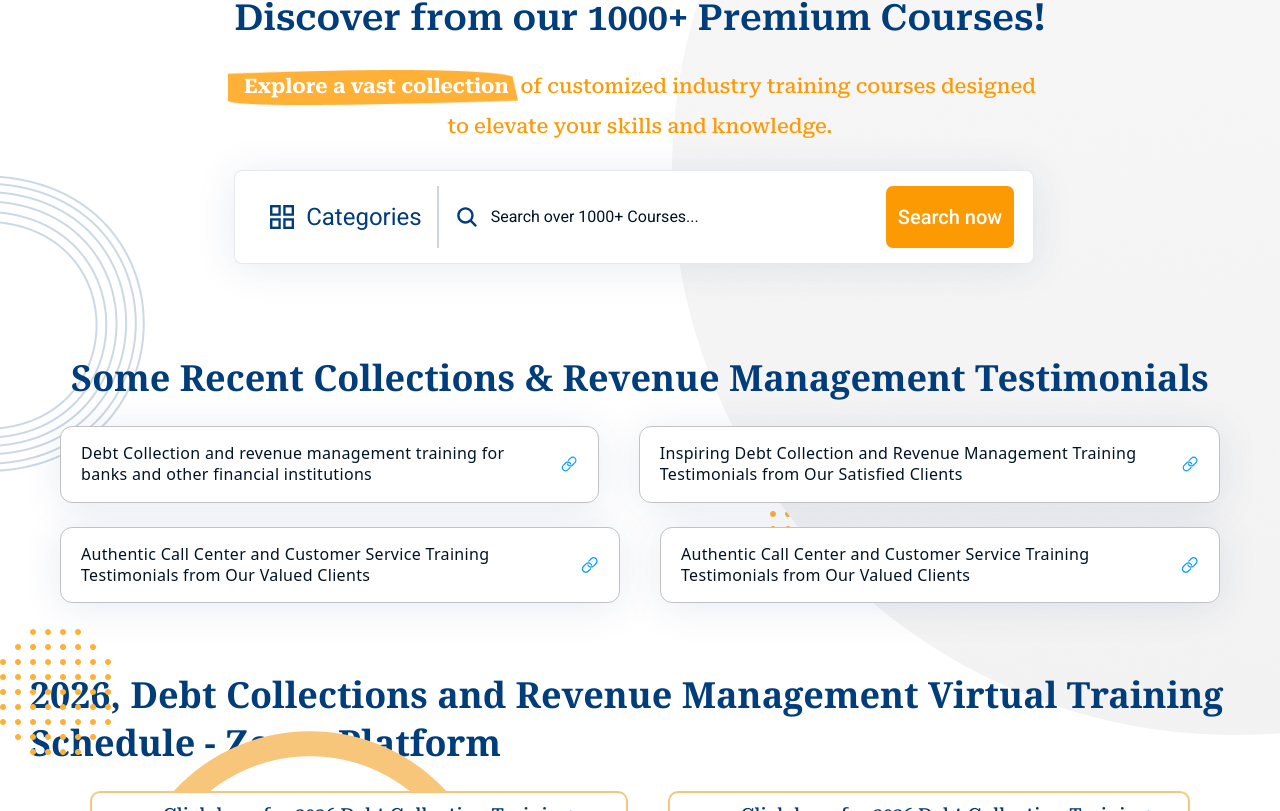
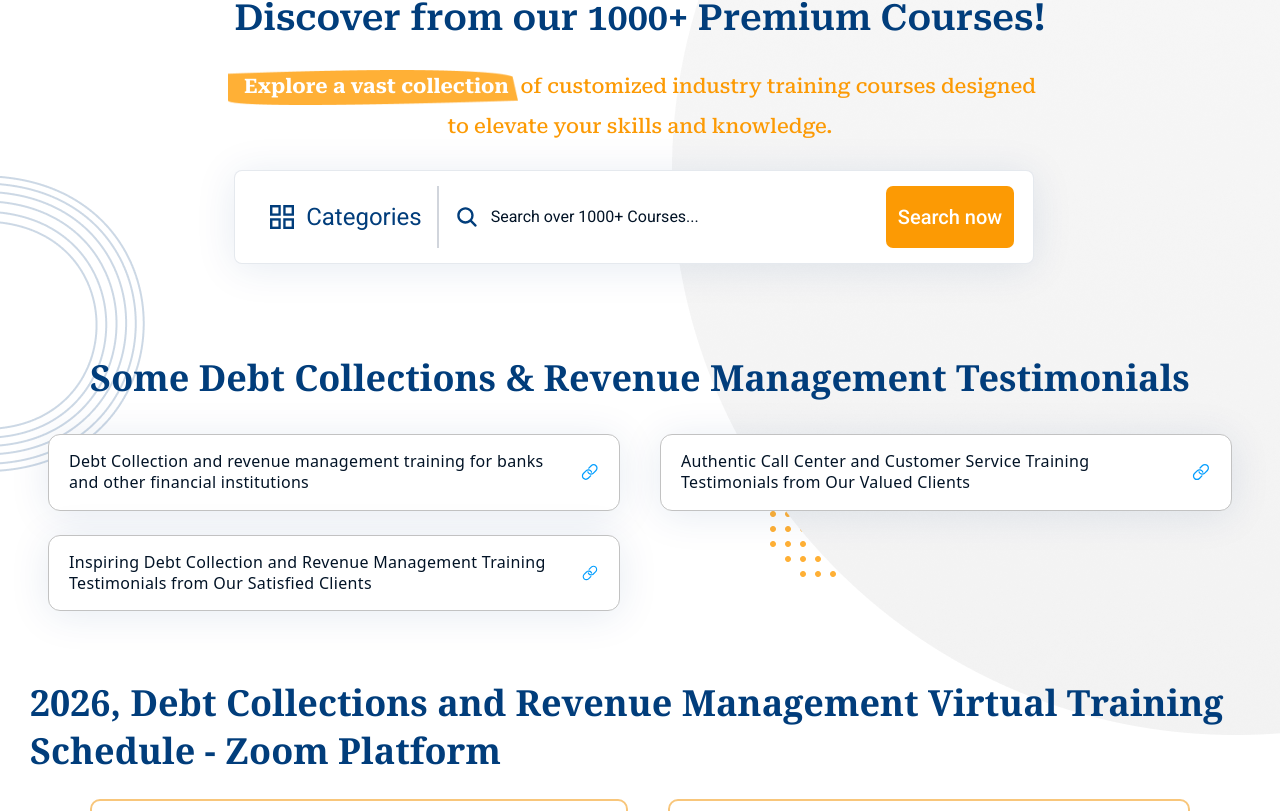
Before and after one commit to rishabh4614/cohenandklein, a React (Vite) app: page / in a window 1280 px wide. Shown: the part 524-1335 px from the top of the page. Built offline with nearby package versions, Linux system fonts and the light colour scheme; the HTML template or start-up script is replaced by a standard one.

Commit message:
Some Debt Collections & Revenue Management Testimonials

```diff
--- a/src/Components/Testimonial/Testimonial.jsx
+++ b/src/Components/Testimonial/Testimonial.jsx
@@ -7,18 +7,17 @@ import CoursePdf from "../../assets/CourcesPDF/CoursePdf.js";
 
 const Testimonial = () => {
   return (
-
-
     <div className="mx-auto">
 
-      <div className=" z-10">
-        <div>
-          <div className="font-serif lg:text-[36px] sm:text-2xl text-base text-center text-primary font-semibold">
-            Some Recent Collections & Revenue Management Testimonials
+      <div className="z-10">
+        <div className="px-4 sm:px-6 lg:px-12">
+          <div className="font-serif lg:text-[36px] sm:text-2xl text-base text-center text-primary font-semibold mb-8">
+            Some Debt Collections & Revenue Management Testimonials
           </div>
 
-          <div className="flex xl:flex-row flex-col mt-6 gap-10 md:px-15 justify-center ">
-
+          <div className="flex flex-col lg:flex-row gap-10">
+            {/* Left column */}
+            <div className="flex flex-col sm:gap-6 gap-3 lg:items-left items-left ">
               <div className=" flex gap-3 cursor-pointer items-center max-w-[660px] border-[1px] border-[#C2C2C2] px-5 py-4 rounded-xl bg-white shadow-[0_4px_40px_rgba(1,61,123,0.10)]">
                 <Link
                   to="#"
@@ -32,7 +31,6 @@ const Testimonial = () => {
                 </Link>
                 <IoIosLink className="text-[#039EFF] h-7 w-7 cursor-pointer" />
               </div>
-
               <div className=" flex gap-3 items-center max-w-[660px] border-[1px] border-[#C2C2C2] px-5 py-4 rounded-xl bg-white shadow-[0_4px_40px_rgba(1,61,123,0.10)]">
                 <Link
                   to="/debtcollinner"
@@ -45,29 +43,19 @@ const Testimonial = () => {
               </div>
             </div>
 
-
-
-          <div className="flex xl:flex-row flex-col mt-6 gap-10 md:px-15 justify-center ">
+            {/* Right column */}
+            <div className="flex flex-col sm:gap-6 gap-3 ml-auto max-w-[660px]">
               <div className="  flex gap-3 items-center max-w-[660px]  border-[1px] border-[#C2C2C2] px-5 py-4 rounded-xl bg-white shadow-[0_4px_40px_rgba(1,61,123,0.10)]">
                 <Link
                   to="/callinner"
                   className="text-[#021326] sm:text-[16px] text-xs tracking-[0.02em]"
                 >
-                Authentic Call Center and Customer Service Training Testimonials
-                from Our Valued Clients
+                  Authentic Call Center and Customer Service Training
+                  Testimonials from Our Valued Clients
                 </Link>
                 <IoIosLink className="text-[#039EFF] h-7 w-7 cursor-pointer" />
               </div>
-
-            <div className="  flex gap-3 items-center max-w-[660px]  border-[1px] border-[#C2C2C2] px-5 py-4 rounded-xl bg-white shadow-[0_4px_40px_rgba(1,61,123,0.10)]">
-              <Link
-                to="/callinner"
-                className="text-[#021326] sm:text-[16px] text-xs tracking-[0.02em]"
-              >
-                Authentic Call Center and Customer Service Training Testimonials
-                from Our Valued Clients
-              </Link>
-              <IoIosLink className="text-[#039EFF] h-7 w-7 cursor-pointer" />
+            </div>
           </div>
         </div>
 
@@ -75,8 +63,8 @@ const Testimonial = () => {
 
 
       </div>
-      </div>
-      <div className="items-center">
+
+      {/* <div className="items-center">
         <div className="relative">
           <img
             src={images.dotes}
@@ -90,7 +78,7 @@ const Testimonial = () => {
           />
         </div>
         <div className="flex justify-center sm:justify-start">
-          {/* <div className="relative z-10 mt-[79px] sm:left-[53px] items-center">
+          <div className="relative z-10 mt-[79px] sm:left-[53px] items-center">
             <div className="bg-white shadow-[0_4px_40px_rgba(1,61,123,0.10)] max-w-[345px] h-[252px] p-[20px] flex flex-col  rounded-[10px]">
               <div className="pb-[20px] border-b-[2px] border-[rgba(0,0,0,0.1)]">
                 <h3 className="text-primary text-[20px] font-semibold roboto-serif-font pb-[10px]">
@@ -136,9 +124,9 @@ const Testimonial = () => {
                 </div>
               </div>
             </div>
-          </div> */}
           </div>
-        {/* <div className="flex justify-center md:justify-end lg:justify-center 2xl:ml-30 lg:ml-20 ">
+        </div>
+        <div className="flex justify-center md:justify-end lg:justify-center 2xl:ml-30 lg:ml-20 ">
           <div
             className="flex flex-col relative z-10 bg-white border-[2px] rounded-[10px] border-[#f8c67b] 2xl:p-3 lg:p-2 sm:p-4 p-2.5 gap-1 2xl:max-w-[510px] max-w-[460px]  sm:mt-[99px] mt-10 lg:ml-[60px] items-center cursor-pointer"
             onClick={() => window.open(CoursePdf.debtcollectionpdf, "_blank")}
@@ -156,8 +144,8 @@ const Testimonial = () => {
               </p>
             </div>
           </div>
+        </div>
       </div> */}
-      </div>
     </div>
   );
 };
```
Lines whose indentation alone changed are shown as unchanged.
